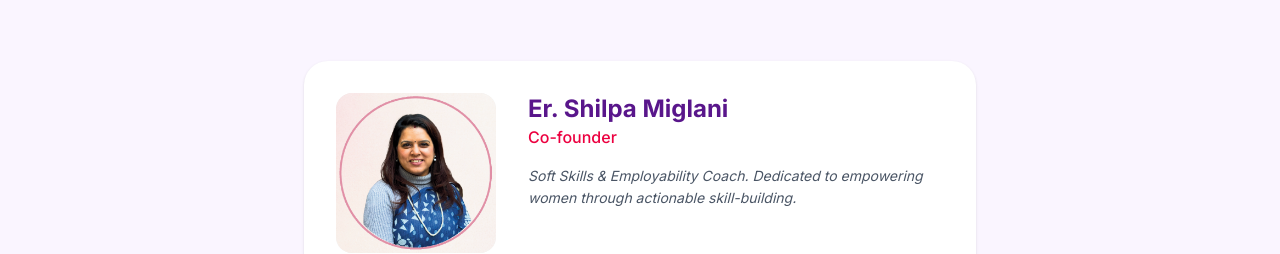
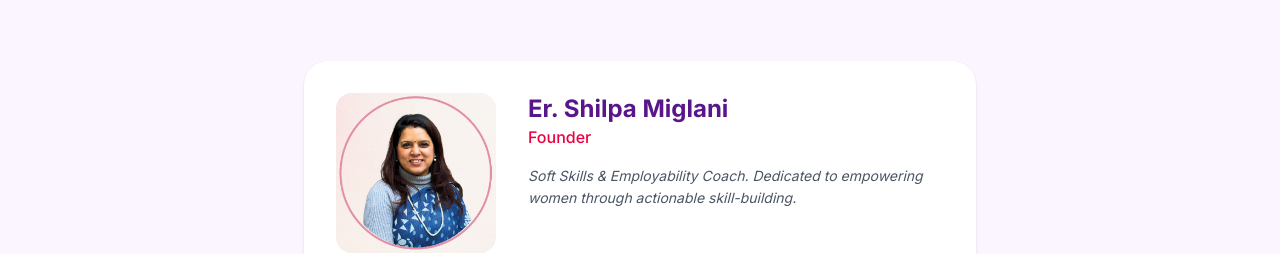
Before and after one commit to nextgenapps-india/sheconnect-web, a Next.js app: page / in a window 1280 px wide. Shown: the part 1647-1901 px from the top of the page. Built offline with nearby package versions, Linux system fonts and the light colour scheme.

Commit message:
Change title from 'Co-founder' to 'Founder'

```diff
--- a/src/app/page.tsx
+++ b/src/app/page.tsx
@@ -122,7 +122,7 @@
                   <h3 className="text-2xl font-bold text-purple-900">
                     Er. Shilpa Miglani
                   </h3>
-                  <p className="text-rose-600 font-medium mb-4">Co-founder</p>
+                  <p className="text-rose-600 font-medium mb-4">Founder</p>
                   <p className="text-gray-600 italic leading-relaxed text-sm">
                     Soft Skills & Employability Coach. Dedicated to empowering
                     women through actionable skill-building.
```
